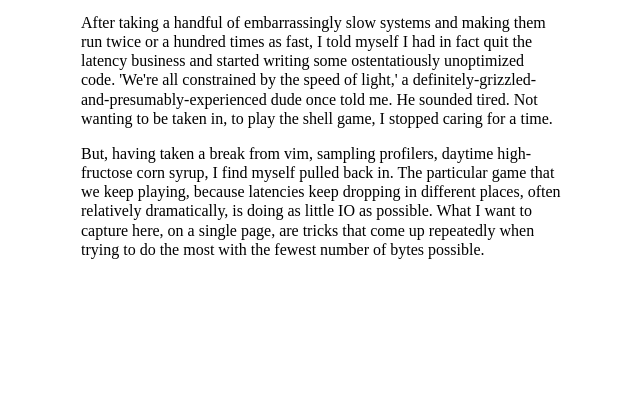
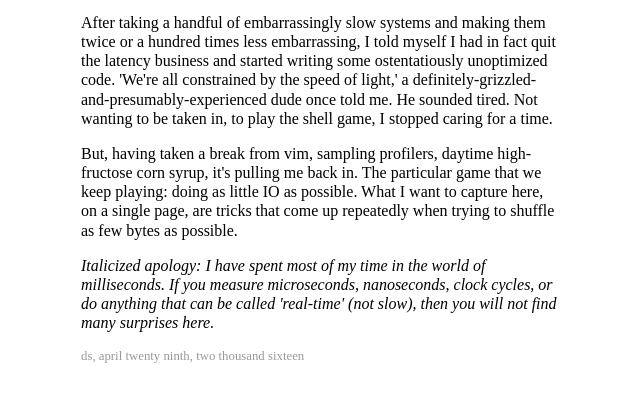
Before and after one commit to stowell/fastesteverfast, a plain HTML site: page index.html in a window 1280 px wide. Shown: the part 48-450 px from the top of the page, without its empty margins (319-959 px from the left). Drawn offline with Linux system fonts and the light colour scheme.

Commit message:
copyright, apology

```diff
--- a/index.html
+++ b/index.html
@@ -8,6 +8,7 @@
 </head>
 <body>
 <h1 id="fastest-ever-fast">Fastest Ever Fast</h1>
-<p>After taking a handful of embarrassingly slow systems and making them run twice or a hundred times as fast, I told myself I had in fact quit the latency business and started writing some ostentatiously unoptimized code. &#39;We&#39;re all constrained by the speed of light,&#39; a definitely-grizzled-and-presumably-experienced dude once told me. He sounded tired. Not wanting to be taken in, to play the shell game, I stopped caring for a time.</p><p>But, having taken a break from vim, sampling profilers, daytime high-fructose corn syrup, I find myself pulled back in. The particular game that we keep playing, because latencies keep dropping in different places, often relatively dramatically, is doing as little IO as possible. What I want to capture here, on a single page, are tricks that come up repeatedly when trying to do the most with the fewest number of bytes possible.</p>
+<p>After taking a handful of embarrassingly slow systems and making them twice or a hundred times less embarrassing, I told myself I had in fact quit the latency business and started writing some ostentatiously unoptimized code. &#39;We&#39;re all constrained by the speed of light,&#39; a definitely-grizzled-and-presumably-experienced dude once told me. He sounded tired. Not wanting to be taken in, to play the shell game, I stopped caring for a time.</p><p>But, having taken a break from vim, sampling profilers, daytime high-fructose corn syrup, it&#39;s pulling me back in. The particular game that we keep playing: doing as little IO as possible. What I want to capture here, on a single page, are tricks that come up repeatedly when trying to shuffle as few bytes as possible.</p><p><em>Italicized apology: I have spent most of my time in the world of milliseconds. If you measure microseconds, nanoseconds, clock cycles, or do anything that can be called &#39;real-time&#39; (not slow), then you will not find many surprises here.</em></p>
+<p class="copyright">ds, april twenty ninth, two thousand sixteen</p>
 </body>
 </html>
```
